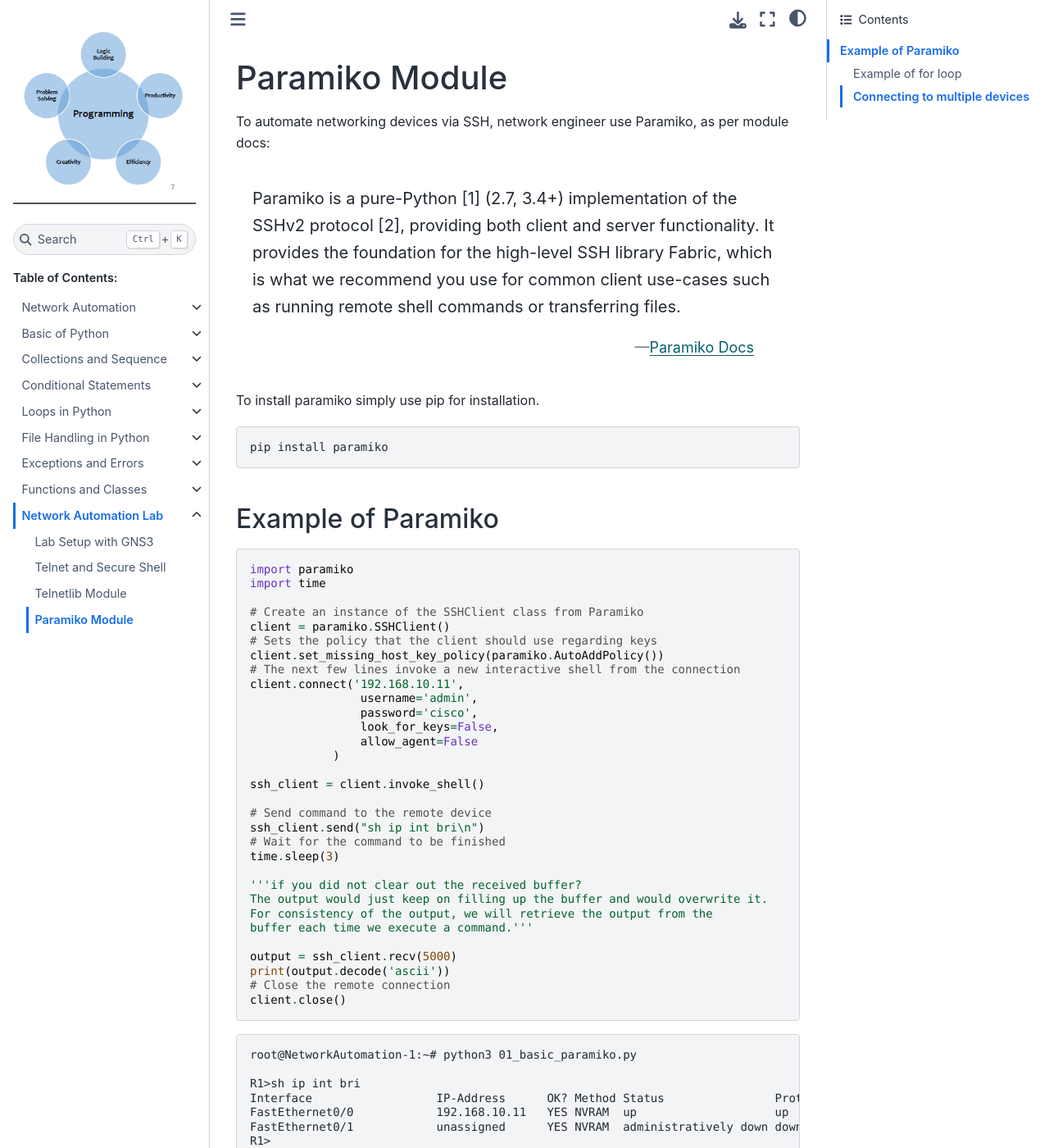
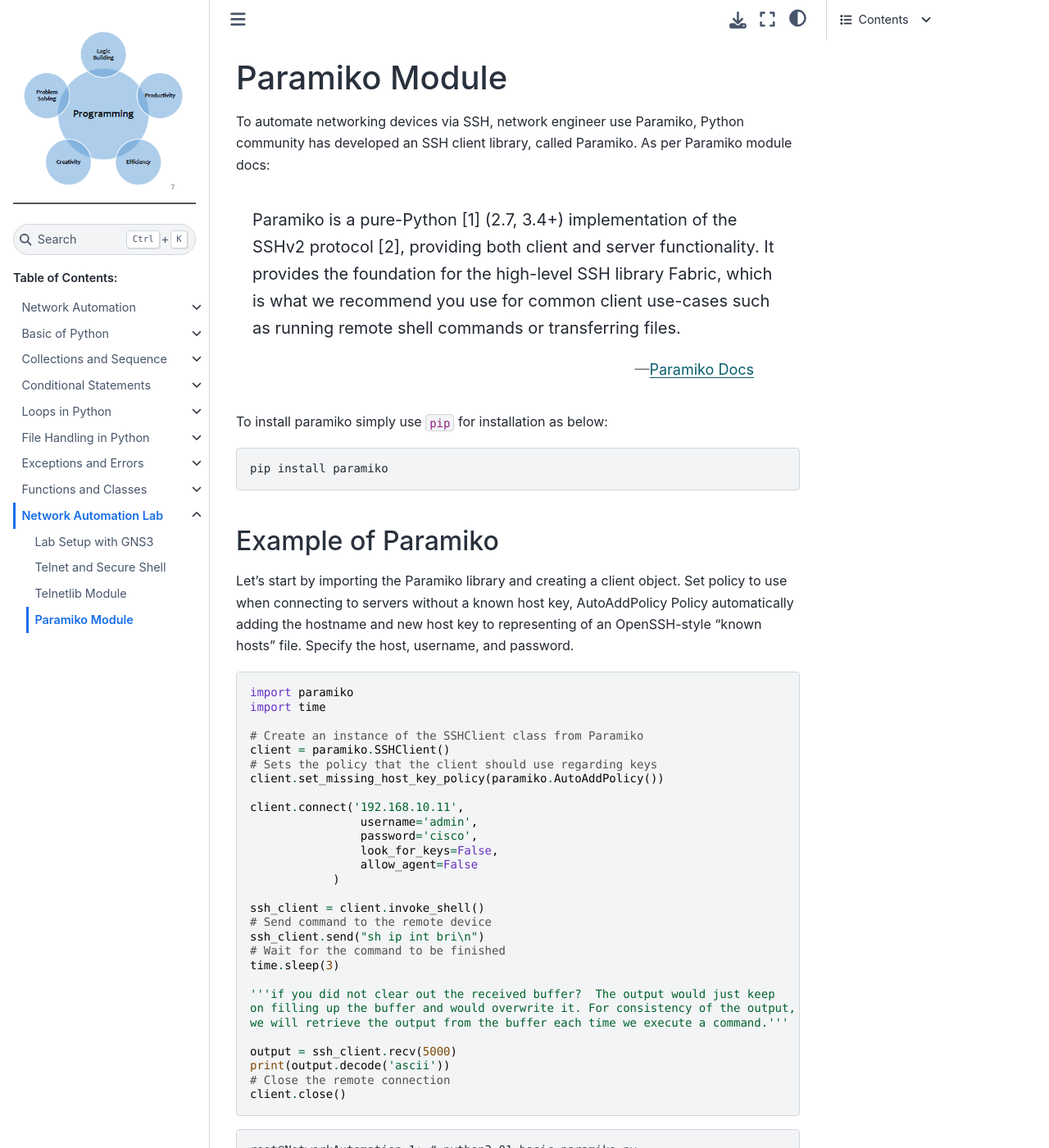
Before and after one commit to sydasif/python-book, a Sphinx documentation site: the page built from docs/source/09_lab/04_paramiko.md, in a window 1280 px wide and 1400 px high. Shown: the whole window at 82% size. Built offline with Sphinx 7.4.7 and the Sphinx Book theme 1.1.4, drawn with Linux system fonts in a browser that asks for light colours; some of the changed text lies outside the part shown.

Commit message:
update paramiko

`````diff
--- a/docs/source/09_lab/04_paramiko.md
+++ b/docs/source/09_lab/04_paramiko.md
@@ -1,6 +1,6 @@
 # Paramiko Module
 
-To automate networking devices via SSH, network engineer use Paramiko, as per module docs:
+To automate networking devices via SSH, network engineer use Paramiko, Python community has developed an SSH client library, called Paramiko. As per Paramiko module docs:
 
 ```{epigraph}
 Paramiko is a pure-Python [1] (2.7, 3.4+) implementation of the SSHv2 protocol [2], providing both client and server functionality. It provides the foundation for the high-level SSH library Fabric, which is what we recommend you use for common client use-cases such as running remote shell commands or transferring files.
@@ -8,13 +8,15 @@
 -- [Paramiko Docs](https://www.paramiko.org/)
 ```
 
-To install paramiko simply use pip for installation.
+To install paramiko simply use `pip` for installation as below:
 
 ```console
 pip install paramiko
 ```
 
 ## Example of Paramiko
+
+Let's start by importing the Paramiko library and creating a client object. Set policy to use when connecting to servers without a known host key, AutoAddPolicy Policy automatically adding the hostname and new host key to representing of an OpenSSH-style “known hosts” file. Specify the host, username, and password.
 
 ```py
 import paramiko
@@ -24,7 +26,7 @@
 client = paramiko.SSHClient()
 # Sets the policy that the client should use regarding keys
 client.set_missing_host_key_policy(paramiko.AutoAddPolicy())
-# The next few lines invoke a new interactive shell from the connection
+
 client.connect('192.168.10.11',
                 username='admin',
                 password='cisco',
@@ -33,16 +35,14 @@
             )
 
 ssh_client = client.invoke_shell()
-
 # Send command to the remote device
 ssh_client.send("sh ip int bri\n")
 # Wait for the command to be finished
 time.sleep(3)
 
-'''if you did not clear out the received buffer?
-The output would just keep on filling up the buffer and would overwrite it.
-For consistency of the output, we will retrieve the output from the
-buffer each time we execute a command.'''
+'''if you did not clear out the received buffer?  The output would just keep
+on filling up the buffer and would overwrite it. For consistency of the output,
+we will retrieve the output from the buffer each time we execute a command.'''
 
 output = ssh_client.recv(5000)
 print(output.decode('ascii'))
@@ -63,6 +63,20 @@
 ### Example of for loop
 
 In this python script, we use the `for` loop and `range()` functions to create a loopback interface on `R1`.
+
+````{margin} **For loop and range()**
+```py
+for num in range (0,2):
+    print('int lo ' + str(num) + '\n')
+    print('ip address 1.1.1.' + str(num) + ' 255.255.255.255\n')
+```
+```console
+int lo 0
+ip address 1.1.1.0 255.255.255.255
+int lo 1
+ip address 1.1.1.1 255.255.255.255
+```
+````
 
 ```py
 import paramiko
@@ -187,6 +201,22 @@
 
 In this python script, we use the `for` loop and `list` to connect to multiple devices.
 
+````{margin} **For loop and list**
+```py
+# IP list fo network device
+devices =['192.168.10.11', '192.168.10.12']
+
+# For loop and list to connect multiple devices
+for device in devices:
+    print ('#### Connecting to the device ' + device + ' ####\n' )
+```
+```console
+#### Connecting to the device 192.168.10.11 ####
+
+#### Connecting to the device 192.168.10.12 ####
+```
+````
+
 ```py
 import paramiko
 import time
`````
